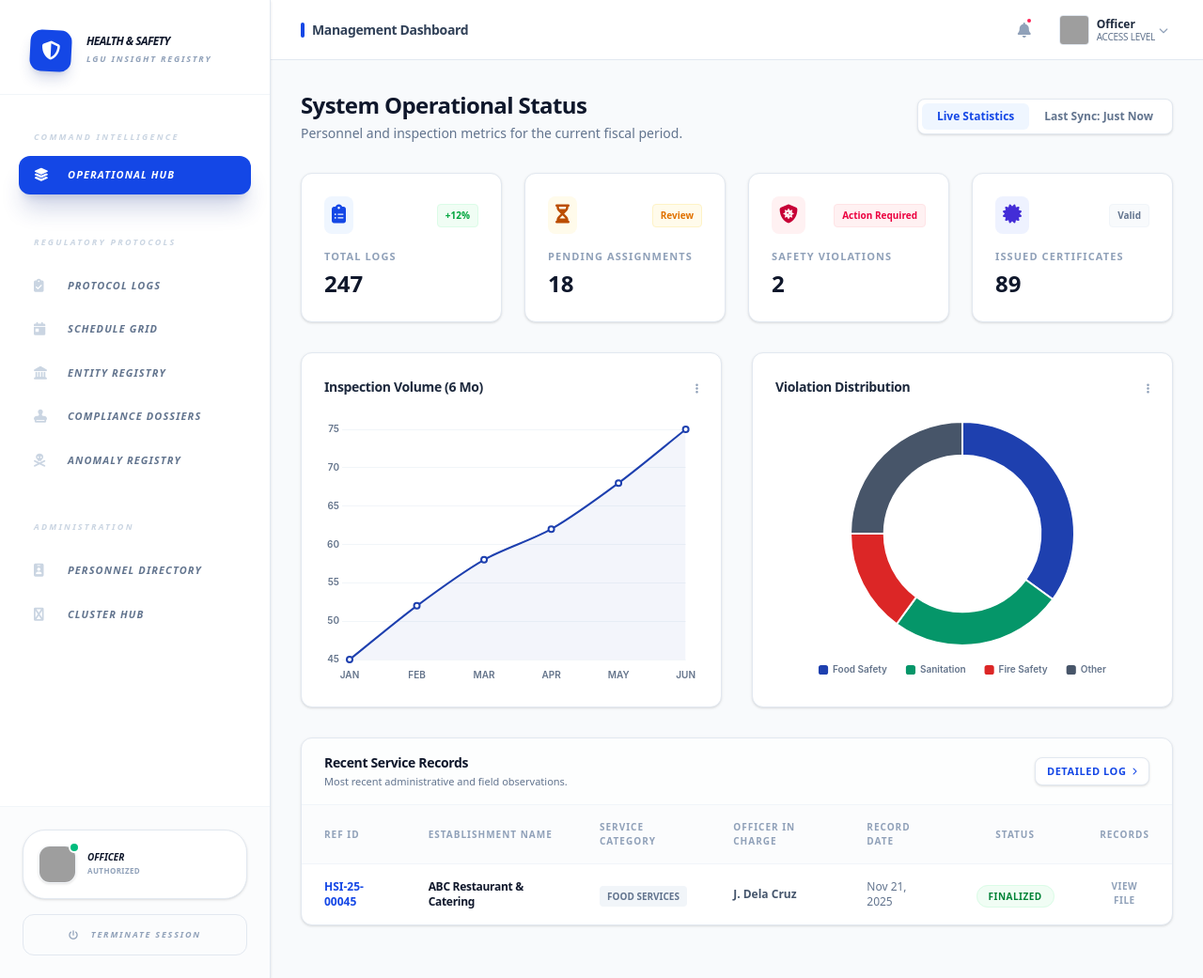
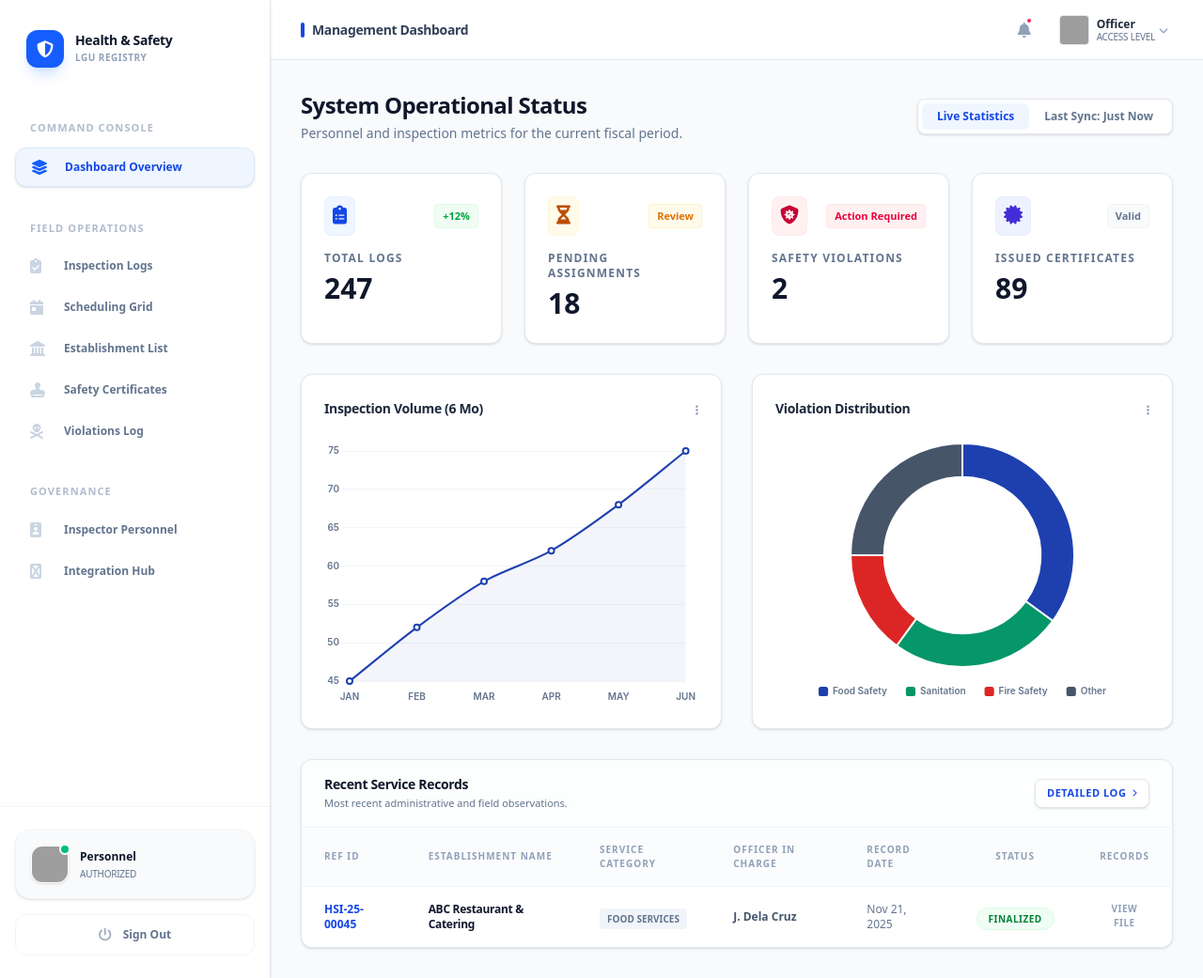
Before and after one commit to Jangwick/HEALTHANDSAFETYINSPECTION, a PHP site: page /HEALTHANDSAFETYINSPECTION/dashboard.php in a window 1280 px wide. Shown: the whole page at 94% size. Run offline with PHP 8.4, Linux system fonts and the light colour scheme; grey boxes are pictures that could not be loaded.

Commit message:
Refactor UI components for improved consistency and accessibility across dashboard, inspections, and establishments views

```diff
--- a/public/dashboard.php
+++ b/public/dashboard.php
@@ -91,48 +91,48 @@
 
                     <!-- Stats Grid -->
                     <div class="grid grid-cols-1 sm:grid-cols-2 lg:grid-cols-4 gap-6 mb-8">
-                        <div class="bg-white p-6 rounded-xl border border-slate-200 shadow-sm transition-hover">
+                        <div class="bg-white p-6 rounded-xl border border-slate-200 shadow-sm transition-all hover:shadow-md">
                             <div class="flex items-center justify-between mb-4">
-                                <div class="p-2 bg-blue-50 rounded-lg text-blue-700">
+                                <div class="p-2 bg-blue-50 rounded-lg text-blue-700 border border-blue-100/50">
                                     <i class="fas fa-clipboard-list text-xl"></i>
                                 </div>
-                                <span class="text-[10px] font-bold text-green-600 bg-green-50 px-2 py-1 rounded border border-green-100">+12%</span>
+                                <span class="text-[11px] font-bold text-green-600 bg-green-50 px-2 py-1 rounded border border-green-100">+12%</span>
                             </div>
-                            <h3 class="text-[11px] font-bold text-slate-400 uppercase tracking-widest mb-1">Total Logs</h3>
-                            <p class="text-2xl font-bold text-slate-900">247</p>
+                            <h3 class="text-xs font-bold text-slate-500 uppercase tracking-widest mb-1.5">Total Logs</h3>
+                            <p class="text-3xl font-bold text-slate-900">247</p>
                         </div>
 
-                        <div class="bg-white p-6 rounded-xl border border-slate-200 shadow-sm transition-hover">
+                        <div class="bg-white p-6 rounded-xl border border-slate-200 shadow-sm transition-all hover:shadow-md">
                             <div class="flex items-center justify-between mb-4">
-                                <div class="p-2 bg-amber-50 rounded-lg text-amber-700">
+                                <div class="p-2 bg-amber-50 rounded-lg text-amber-700 border border-amber-100/50">
                                     <i class="fas fa-hourglass-half text-xl"></i>
                                 </div>
-                                <span class="text-[10px] font-bold text-amber-600 bg-amber-50 px-2 py-1 rounded border border-amber-100">Review</span>
+                                <span class="text-[11px] font-bold text-amber-600 bg-amber-50 px-2 py-1 rounded border border-amber-100">Review</span>
                             </div>
-                            <h3 class="text-[11px] font-bold text-slate-400 uppercase tracking-widest mb-1">Pending Assignments</h3>
-                            <p class="text-2xl font-bold text-slate-900">18</p>
+                            <h3 class="text-xs font-bold text-slate-500 uppercase tracking-widest mb-1.5">Pending Assignments</h3>
+                            <p class="text-3xl font-bold text-slate-900">18</p>
                         </div>
 
-                        <div class="bg-white p-6 rounded-xl border border-slate-200 shadow-sm transition-hover">
+                        <div class="bg-white p-6 rounded-xl border border-slate-200 shadow-sm transition-all hover:shadow-md">
                             <div class="flex items-center justify-between mb-4">
-                                <div class="p-2 bg-rose-50 rounded-lg text-rose-700">
+                                <div class="p-2 bg-rose-50 rounded-lg text-rose-700 border border-rose-100/50">
                                     <i class="fas fa-shield-virus text-xl"></i>
                                 </div>
-                                <span class="text-[10px] font-bold text-rose-600 bg-rose-50 px-2 py-1 rounded border border-rose-100">Action Required</span>
+                                <span class="text-[11px] font-bold text-rose-600 bg-rose-50 px-2 py-1 rounded border border-rose-100">Action Required</span>
                             </div>
-                            <h3 class="text-[11px] font-bold text-slate-400 uppercase tracking-widest mb-1">Safety Violations</h3>
-                            <p class="text-2xl font-bold text-slate-900">2</p>
+                            <h3 class="text-xs font-bold text-slate-500 uppercase tracking-widest mb-1.5">Safety Violations</h3>
+                            <p class="text-3xl font-bold text-slate-900">2</p>
                         </div>
 
-                        <div class="bg-white p-6 rounded-xl border border-slate-200 shadow-sm transition-hover">
+                        <div class="bg-white p-6 rounded-xl border border-slate-200 shadow-sm transition-all hover:shadow-md">
                             <div class="flex items-center justify-between mb-4">
-                                <div class="p-2 bg-indigo-50 rounded-lg text-indigo-700">
+                                <div class="p-2 bg-indigo-50 rounded-lg text-indigo-700 border border-indigo-100/50">
                                     <i class="fas fa-certificate text-xl"></i>
                                 </div>
-                                <span class="text-[10px] font-bold text-slate-500 bg-slate-50 px-2 py-1 rounded border border-slate-100 text-slate-500">Valid</span>
+                                <span class="text-[11px] font-bold text-slate-500 bg-slate-50 px-2 py-1 rounded border border-slate-100 text-slate-500">Valid</span>
                             </div>
-                            <h3 class="text-[11px] font-bold text-slate-400 uppercase tracking-widest mb-1">Issued Certificates</h3>
-                            <p class="text-2xl font-bold text-slate-900">89</p>
+                            <h3 class="text-xs font-bold text-slate-500 uppercase tracking-widest mb-1.5">Issued Certificates</h3>
+                            <p class="text-3xl font-bold text-slate-900">89</p>
                         </div>
                     </div>
 
--- a/public/views/partials/sidebar.php
+++ b/public/views/partials/sidebar.php
@@ -2,97 +2,97 @@
 <aside class="w-72 bg-white text-slate-600 flex-shrink-0 hidden md:flex flex-col border-r border-slate-200 shadow-sm z-30">
 
     <!-- Institutional Branding -->
-    <div class="p-8 pb-6 border-b border-slate-100 flex items-center">
-        <div class="h-11 w-11 bg-blue-700 rounded-xl flex items-center justify-center shadow-lg shadow-blue-900/20 rotate-3 group-hover:rotate-0 transition-transform duration-500">
-            <i class="fas fa-shield-halved text-white text-xl"></i>
+    <div class="px-7 py-8 pb-6 flex items-center">
+        <div class="h-10 w-10 bg-blue-600 rounded-xl flex items-center justify-center shadow-lg shadow-blue-500/20 transition-transform duration-500 hover:rotate-6">
+            <i class="fas fa-shield-halved text-white text-lg"></i>
         </div>
-        <div class="ml-4">
-            <span class="block text-[12px] font-black tracking-tighter text-slate-900 uppercase italic leading-none">Health & Safety</span>
-            <span class="text-[9px] font-bold text-slate-400 uppercase tracking-[0.2em] mt-1.5 block italic">LGU Insight Registry</span>
+        <div class="ml-3">
+            <span class="block text-sm font-bold tracking-tight text-slate-900 leading-none">Health & Safety</span>
+            <span class="text-[10px] font-semibold text-slate-400 uppercase tracking-wider mt-1 block">LGU Registry</span>
         </div>
     </div>
 
     <!-- Command Interface -->
-    <nav class="flex-1 overflow-y-auto py-8">
-        <div class="px-5 space-y-1.5">
+    <nav class="flex-1 overflow-y-auto py-4">
+        <div class="px-4 space-y-1">
 
             <!-- Category: Command & Analytics -->
-            <p class="px-4 text-[9px] font-black text-slate-300 uppercase tracking-[0.25em] mb-4 mt-2 italic leading-none">Command Intelligence</p>
+            <p class="px-4 text-[11px] font-bold text-slate-400 uppercase tracking-widest mb-3 mt-4 opacity-70">Command Console</p>
 
-            <a href="/public/dashboard.php" class="<?php echo ($activePage ?? '') == 'dashboard' ? 'bg-blue-700 text-white shadow-xl shadow-blue-900/20' : 'text-slate-500 hover:bg-blue-50 hover:text-blue-700'; ?> group flex items-center px-4 py-3 text-[11px] font-black uppercase tracking-widest rounded-xl transition-all duration-300 italic">
-                <i class="fas fa-layer-group mr-4 text-sm w-5 <?php echo ($activePage ?? '') == 'dashboard' ? 'text-white' : 'text-slate-300 group-hover:text-blue-600'; ?>"></i>
-                Operational Hub
+            <a href="/public/dashboard.php" class="<?php echo ($activePage ?? '') == 'dashboard' ? 'bg-blue-50 text-blue-700 border border-blue-100 shadow-sm' : 'text-slate-500 hover:bg-slate-50 hover:text-slate-900'; ?> group flex items-center px-4 py-3 text-xs font-semibold rounded-xl transition-all duration-200">
+                <i class="fas fa-layer-group mr-4 text-base w-5 <?php echo ($activePage ?? '') == 'dashboard' ? 'text-blue-600' : 'text-slate-300 group-hover:text-slate-500'; ?>"></i>
+                Dashboard Overview
             </a>
 
             <!-- Category: Field Operations -->
-            <div class="pt-10 pb-4">
-                <p class="px-4 text-[9px] font-black text-slate-300 uppercase tracking-[0.25em] italic leading-none">Regulatory Protocols</p>
+            <div class="pt-8 pb-2">
+                <p class="px-4 text-[11px] font-bold text-slate-400 uppercase tracking-widest opacity-70">Field Operations</p>
             </div>
 
             <?php if (($_SESSION['role'] ?? '') !== 'establishment_owner'): ?>
-            <a href="/public/views/inspections/list.php" class="<?php echo ($activePage ?? '') == 'inspections' ? 'bg-blue-700 text-white shadow-xl shadow-blue-900/20' : 'text-slate-500 hover:bg-blue-50 hover:text-blue-700'; ?> group flex items-center px-4 py-3 text-[11px] font-black uppercase tracking-widest rounded-xl transition-all duration-300 italic">
-                <i class="fas fa-clipboard-check mr-4 text-sm w-5 <?php echo ($activePage ?? '') == 'inspections' ? 'text-white' : 'text-slate-300 group-hover:text-blue-600'; ?>"></i>
-                Protocol Logs
+            <a href="/public/views/inspections/list.php" class="<?php echo ($activePage ?? '') == 'inspections' ? 'bg-blue-50 text-blue-700 border border-blue-100 shadow-sm' : 'text-slate-500 hover:bg-slate-50 hover:text-slate-900'; ?> group flex items-center px-4 py-3 text-xs font-semibold rounded-xl transition-all duration-200">
+                <i class="fas fa-clipboard-check mr-4 text-base w-5 <?php echo ($activePage ?? '') == 'inspections' ? 'text-blue-600' : 'text-slate-300 group-hover:text-slate-500'; ?>"></i>
+                Inspection Logs
             </a>
 
-            <a href="/public/views/inspections/scheduling.php" class="<?php echo ($activePage ?? '') == 'scheduling' ? 'bg-blue-700 text-white shadow-xl shadow-blue-900/20' : 'text-slate-500 hover:bg-blue-50 hover:text-blue-700'; ?> group flex items-center px-4 py-3 text-[11px] font-black uppercase tracking-widest rounded-xl transition-all duration-300 italic">
-                <i class="fas fa-calendar-day mr-4 text-sm w-5 <?php echo ($activePage ?? '') == 'scheduling' ? 'text-white' : 'text-slate-300 group-hover:text-amber-600'; ?>"></i>
-                Schedule Grid
+            <a href="/public/views/inspections/scheduling.php" class="<?php echo ($activePage ?? '') == 'scheduling' ? 'bg-blue-50 text-blue-700 border border-blue-100 shadow-sm' : 'text-slate-500 hover:bg-slate-50 hover:text-slate-900'; ?> group flex items-center px-4 py-3 text-xs font-semibold rounded-xl transition-all duration-200">
+                <i class="fas fa-calendar-day mr-4 text-base w-5 <?php echo ($activePage ?? '') == 'scheduling' ? 'text-blue-600' : 'text-slate-300 group-hover:text-slate-500'; ?>"></i>
+                Scheduling Grid
             </a>
             <?php endif; ?>
 
-            <a href="/public/views/establishments/list.php" class="<?php echo ($activePage ?? '') == 'establishments' ? 'bg-blue-700 text-white shadow-xl shadow-blue-900/20' : 'text-slate-500 hover:bg-blue-50 hover:text-blue-700'; ?> group flex items-center px-4 py-3 text-[11px] font-black uppercase tracking-widest rounded-xl transition-all duration-300 italic">
-                <i class="fas fa-landmark mr-4 text-sm w-5 <?php echo ($activePage ?? '') == 'establishments' ? 'text-white' : 'text-slate-300 group-hover:text-blue-600'; ?>"></i>
-                Entity Registry
+            <a href="/public/views/establishments/list.php" class="<?php echo ($activePage ?? '') == 'establishments' ? 'bg-blue-50 text-blue-700 border border-blue-100 shadow-sm' : 'text-slate-500 hover:bg-slate-50 hover:text-slate-900'; ?> group flex items-center px-4 py-3 text-xs font-semibold rounded-xl transition-all duration-200">
+                <i class="fas fa-landmark mr-4 text-base w-5 <?php echo ($activePage ?? '') == 'establishments' ? 'text-blue-600' : 'text-slate-300 group-hover:text-slate-500'; ?>"></i>
+                Establishment List
             </a>
 
-            <a href="/public/views/certificates/list.php" class="<?php echo ($activePage ?? '') == 'certificates' ? 'bg-blue-700 text-white shadow-xl shadow-blue-900/20' : 'text-slate-500 hover:bg-blue-50 hover:text-blue-700'; ?> group flex items-center px-4 py-3 text-[11px] font-black uppercase tracking-widest rounded-xl transition-all duration-300 italic">
-                <i class="fas fa-stamp mr-4 text-sm w-5 <?php echo ($activePage ?? '') == 'certificates' ? 'text-white' : 'text-slate-300 group-hover:text-indigo-600'; ?>"></i>
-                Compliance Dossiers
+            <a href="/public/views/certificates/list.php" class="<?php echo ($activePage ?? '') == 'certificates' ? 'bg-blue-50 text-blue-700 border border-blue-100 shadow-sm' : 'text-slate-500 hover:bg-slate-50 hover:text-slate-900'; ?> group flex items-center px-4 py-3 text-xs font-semibold rounded-xl transition-all duration-200">
+                <i class="fas fa-stamp mr-4 text-base w-5 <?php echo ($activePage ?? '') == 'certificates' ? 'text-blue-600' : 'text-slate-300 group-hover:text-slate-500'; ?>"></i>
+                Safety Certificates
             </a>
 
             <?php if (($_SESSION['role'] ?? '') !== 'establishment_owner'): ?>
-            <a href="/public/views/violations/list.php" class="<?php echo ($activePage ?? '') == 'violations' ? 'bg-blue-700 text-white shadow-xl shadow-blue-900/20' : 'text-slate-500 hover:bg-blue-50 hover:text-blue-700'; ?> group flex items-center px-4 py-3 text-[11px] font-black uppercase tracking-widest rounded-xl transition-all duration-300 italic">
-                <i class="fas fa-skull-crossbones mr-4 text-sm w-5 <?php echo ($activePage ?? '') == 'violations' ? 'text-white' : 'text-slate-300 group-hover:text-rose-600'; ?>"></i>
-                Anomaly Registry
+            <a href="/public/views/violations/list.php" class="<?php echo ($activePage ?? '') == 'violations' ? 'bg-blue-50 text-blue-700 border border-blue-100 shadow-sm' : 'text-slate-500 hover:bg-slate-50 hover:text-slate-900'; ?> group flex items-center px-4 py-3 text-xs font-semibold rounded-xl transition-all duration-200">
+                <i class="fas fa-skull-crossbones mr-4 text-base w-5 <?php echo ($activePage ?? '') == 'violations' ? 'text-blue-600' : 'text-slate-300 group-hover:text-slate-500'; ?>"></i>
+                Violations Log
             </a>
 
-            <!-- Category: Administration -->
-            <div class="pt-10 pb-4">
-                <p class="px-4 text-[9px] font-black text-slate-300 uppercase tracking-[0.25em] italic leading-none">Administration</p>
+            <!-- Category: Governance -->
+            <div class="pt-8 pb-2">
+                <p class="px-4 text-[11px] font-bold text-slate-400 uppercase tracking-widest opacity-70">Governance</p>
             </div>
 
-            <a href="/public/views/inspectors/list.php" class="<?php echo ($activePage ?? '') == 'inspectors' ? 'bg-blue-700 text-white shadow-xl shadow-blue-900/20' : 'text-slate-500 hover:bg-blue-50 hover:text-blue-700'; ?> group flex items-center px-4 py-3 text-[11px] font-black uppercase tracking-widest rounded-xl transition-all duration-300 italic">
-                <i class="fas fa-id-badge mr-4 text-sm w-5 <?php echo ($activePage ?? '') == 'inspectors' ? 'text-white' : 'text-slate-300 group-hover:text-emerald-600'; ?>"></i>
-                Personnel Directory
+            <a href="/public/views/inspectors/list.php" class="<?php echo ($activePage ?? '') == 'inspectors' ? 'bg-blue-50 text-blue-700 border border-blue-100 shadow-sm' : 'text-slate-500 hover:bg-slate-50 hover:text-slate-900'; ?> group flex items-center px-4 py-3 text-xs font-semibold rounded-xl transition-all duration-200">
+                <i class="fas fa-id-badge mr-4 text-base w-5 <?php echo ($activePage ?? '') == 'inspectors' ? 'text-blue-600' : 'text-slate-300 group-hover:text-slate-500'; ?>"></i>
+                Inspector Personnel
             </a>
 
-            <a href="/public/views/integrations/hub.php" class="<?php echo ($activePage ?? '') == 'integrations' ? 'bg-blue-700 text-white shadow-xl shadow-blue-900/20' : 'text-slate-500 hover:bg-blue-50 hover:text-blue-700'; ?> group flex items-center px-4 py-3 text-[11px] font-black uppercase tracking-widest rounded-xl transition-all duration-300 italic">
-                <i class="fas fa-hubspot mr-4 text-sm w-5 <?php echo ($activePage ?? '') == 'integrations' ? 'text-white' : 'text-slate-300 group-hover:text-blue-600'; ?>"></i>
-                Cluster Hub
+            <a href="/public/views/integrations/hub.php" class="<?php echo ($activePage ?? '') == 'integrations' ? 'bg-blue-50 text-blue-700 border border-blue-100 shadow-sm' : 'text-slate-500 hover:bg-slate-50 hover:text-slate-900'; ?> group flex items-center px-4 py-3 text-xs font-semibold rounded-xl transition-all duration-200">
+                <i class="fas fa-hubspot mr-4 text-base w-5 <?php echo ($activePage ?? '') == 'integrations' ? 'text-blue-600' : 'text-slate-300 group-hover:text-slate-500'; ?>"></i>
+                Integration Hub
             </a>
             <?php endif; ?>
         </div>
     </nav>
 
     <!-- Personnel Authentication Context -->
-    <div class="p-6 bg-slate-50/50 border-t border-slate-100">
-        <div class="p-4 bg-white rounded-[1.5rem] border border-slate-200 shadow-sm mb-4">
+    <div class="px-4 py-6 bg-white border-t border-slate-100">
+        <div class="p-4 bg-slate-50 rounded-2xl border border-slate-100 mb-4 transition-all hover:border-slate-200 shadow-sm">
             <div class="flex items-center">
                 <div class="relative shrink-0">
-                    <img class="h-10 w-10 rounded-xl border border-slate-100 shadow-sm"
+                    <img class="h-10 w-10 rounded-xl border border-white shadow-sm"
                          src="https://ui-avatars.com/api/?name=<?php echo urlencode($_SESSION['username'] ?? 'User'); ?>&background=1d4ed8&color=fff&bold=true" alt="Avatar">
-                    <span class="absolute -top-1 -right-1 h-3 w-3 bg-emerald-500 border-2 border-white rounded-full"></span>
+                    <span class="absolute -top-0.5 -right-0.5 h-3 w-3 bg-emerald-500 border-2 border-white rounded-full"></span>
                 </div>
                 <div class="ml-3 overflow-hidden">
-                    <p class="text-[10px] font-black text-slate-900 truncate uppercase italic leading-none mb-1"><?php echo htmlspecialchars($_SESSION['username'] ?? 'OFFICER'); ?></p>
-                    <p class="text-[8px] text-slate-400 font-bold uppercase tracking-wider truncate"><?php echo htmlspecialchars($_SESSION['role'] ?? 'AUTHORIZED'); ?></p>
+                    <p class="text-[12px] font-bold text-slate-900 truncate"><?php echo htmlspecialchars($_SESSION['username'] ?? 'Personnel'); ?></p>
+                    <p class="text-[10px] text-slate-500 font-medium truncate uppercase tracking-tight mt-0.5"><?php echo htmlspecialchars($_SESSION['role'] ?? 'Authorized'); ?></p>
                 </div>
             </div>
         </div>
-        <a href="/public/views/auth/logout.php" class="flex items-center justify-center gap-3 w-full h-11 text-[9px] font-black text-slate-400 hover:text-rose-600 uppercase tracking-[0.2em] border border-slate-200 rounded-xl transition-all hover:bg-rose-50 hover:border-rose-100 italic">
-            <i class="fas fa-power-off text-[10px]"></i>
-            Terminate Session
+        <a href="/public/views/auth/logout.php" class="flex items-center justify-center gap-3 w-full h-11 text-xs font-bold text-slate-500 hover:text-rose-600 border border-slate-100 rounded-xl transition-all hover:bg-rose-50 hover:border-rose-100">
+            <i class="fas fa-power-off text-sm opacity-60"></i>
+            Sign Out
         </a>
     </div>
 </aside>
```
Also changed, not shown: public/views/establishments/list.php (+16 -16 lines), public/views/inspections/list.php (+13 -13 lines).
